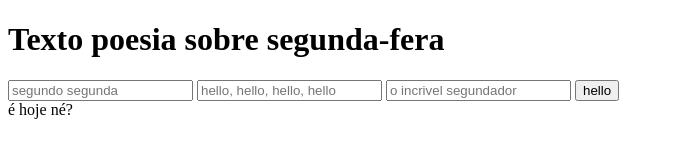
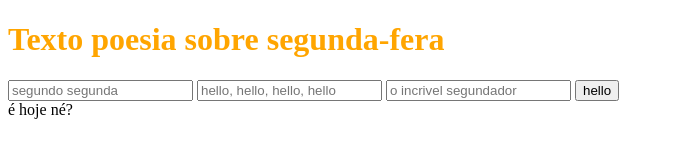
Before and after one commit to Alex-H-Bastos/segund-o, a plain HTML site: page index.html in a window 1280 px wide. Shown: the whole page, without its empty margins (0-674 px from the left). Drawn offline with Linux system fonts and the light colour scheme.

Commit message:
cor laoranga css

```diff
--- a/index.html
+++ b/index.html
@@ -4,6 +4,7 @@
     <meta charset="UTF-8">
     <meta name="viewport" content="width=device-width, initial-scale=1.0">
     <title>dr.indech segundao</title>
+    <link rel="stylesheet" href="segundista.css">
 </head>
 <body>
     <h1>Texto poesia sobre segunda-fera</h1>
--- a/segundista.css
+++ b/segundista.css
@@ -0,0 +1,3 @@
+h1 {
+    color: orange;
+}
```
